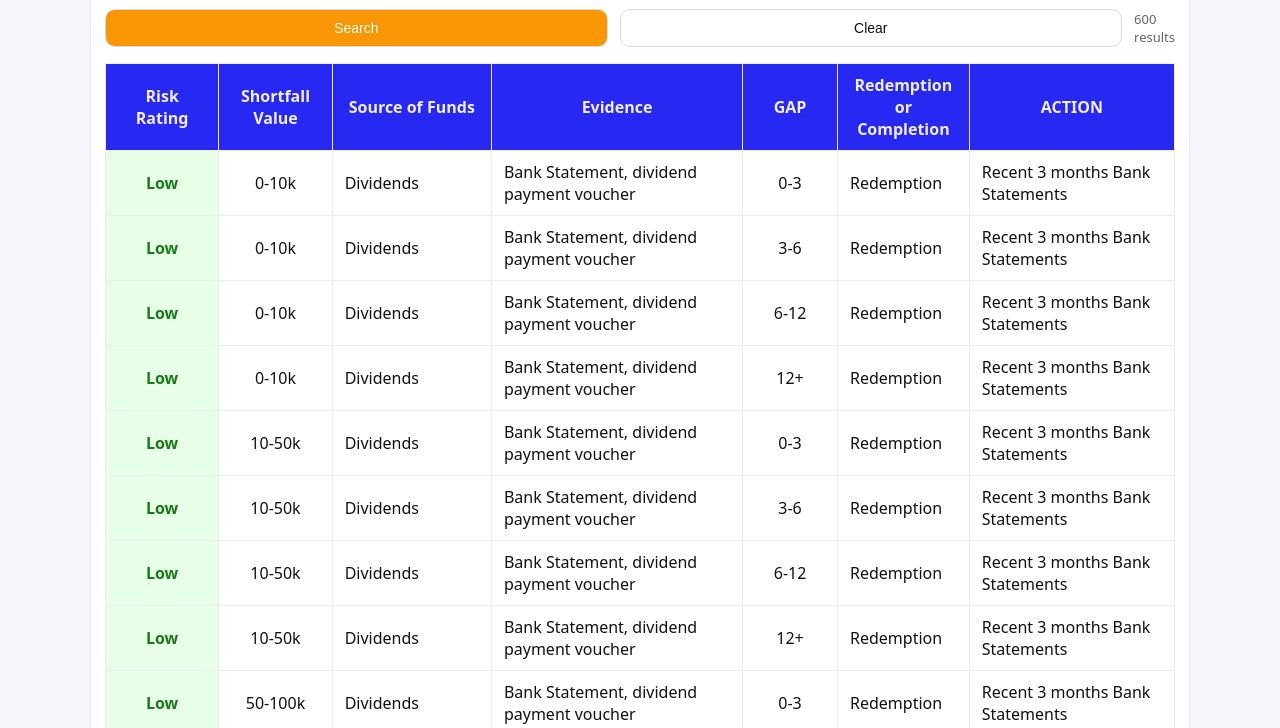
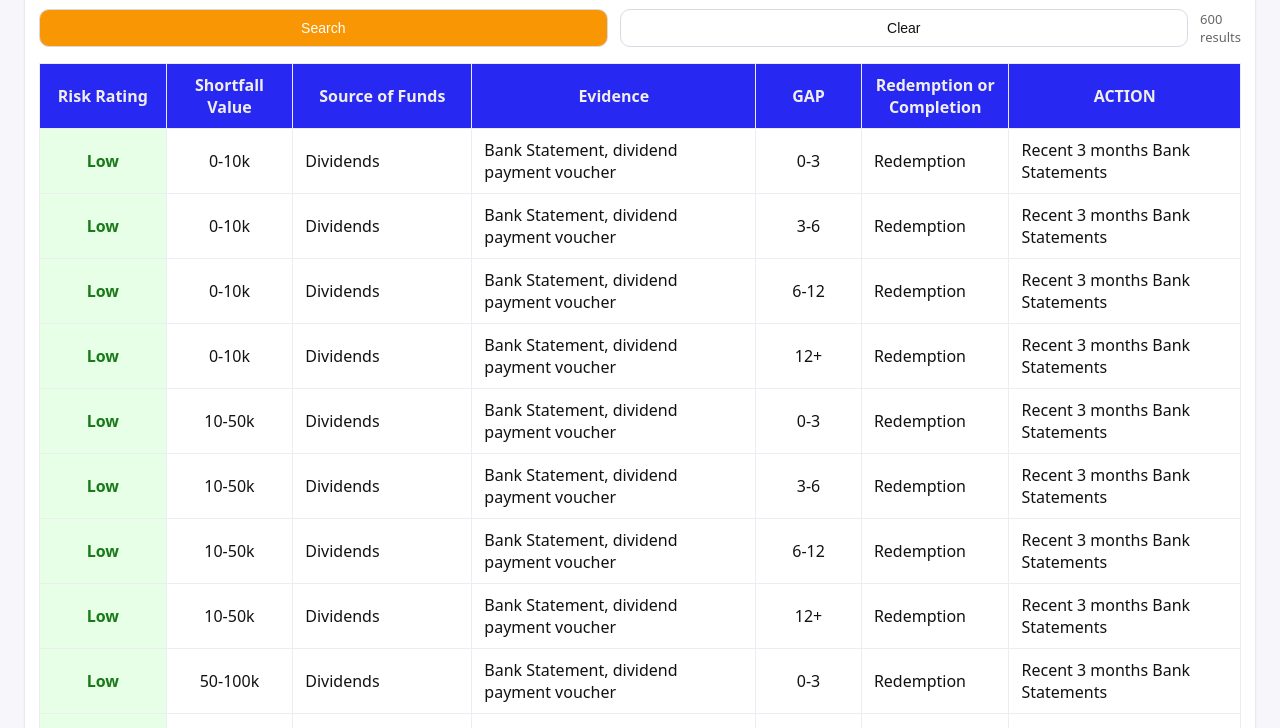
Before and after one commit to MKamranYaqub/CRCCalc, a plain HTML site: page index.html in a window 1280 px wide. Shown: the part 144-872 px from the top of the page. Drawn offline with Linux system fonts and the light colour scheme.

Commit message:
Update index.html

```diff
--- a/index.html
+++ b/index.html
@@ -7,7 +7,7 @@
   <style>
     :root { --gap: 12px; --pad: 14px; --radius: 12px; }
     body { font-family: system-ui, -apple-system, Segoe UI, Roboto, Arial, sans-serif; margin: 0; background: #f7f7fb; color: #111; }
-    .wrap { max-width: 1100px; margin: 0 auto; padding: 24px; }
+    .wrap { max-width: 1300px; margin: 0 auto; padding: 24px; }
     .card { background: #fff; border: 1px solid #e8e8ee; border-radius: var(--radius); box-shadow: 0 1px 3px rgba(0,0,0,0.04); padding: var(--pad); }
     h1 { font-size: 20px; margin: 0 0 12px; }
     .grid { display: grid; gap: var(--gap); grid-template-columns: repeat(5, minmax(180px, 1fr)); align-items: end; }
```
